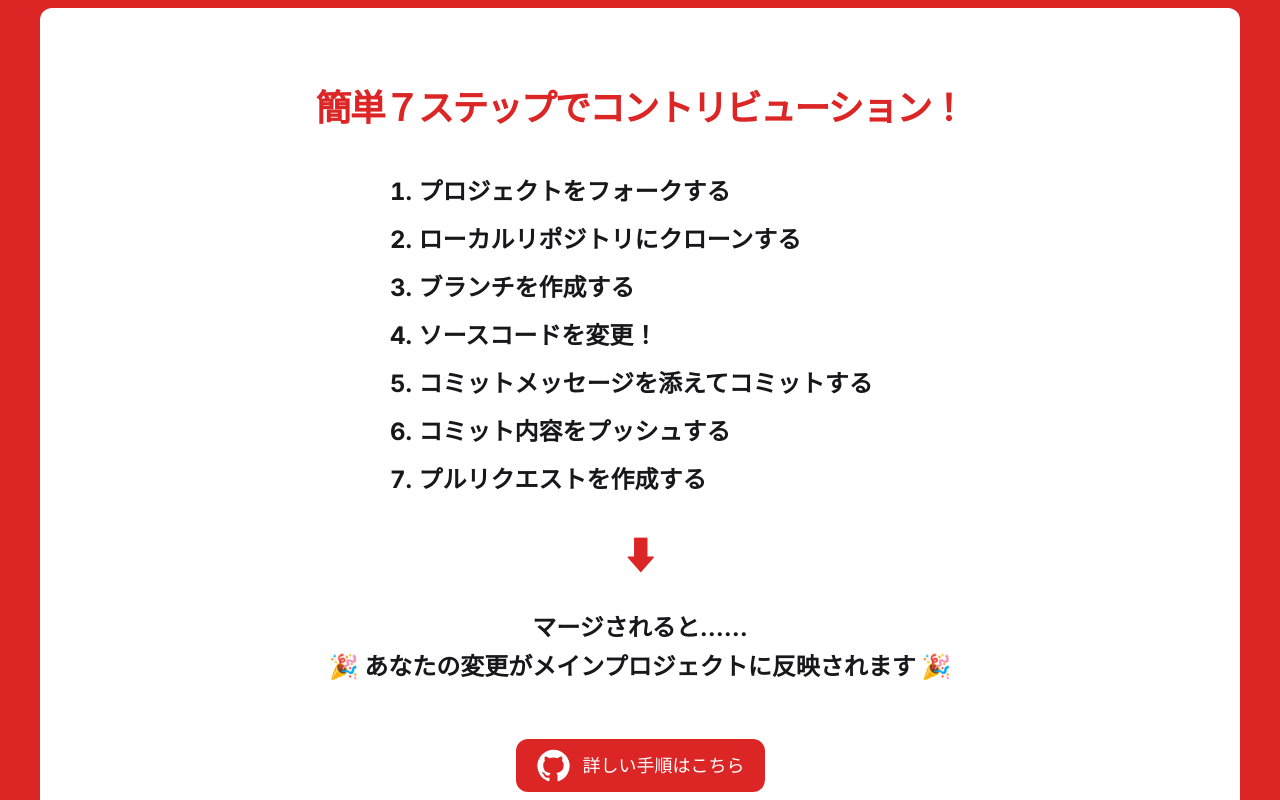
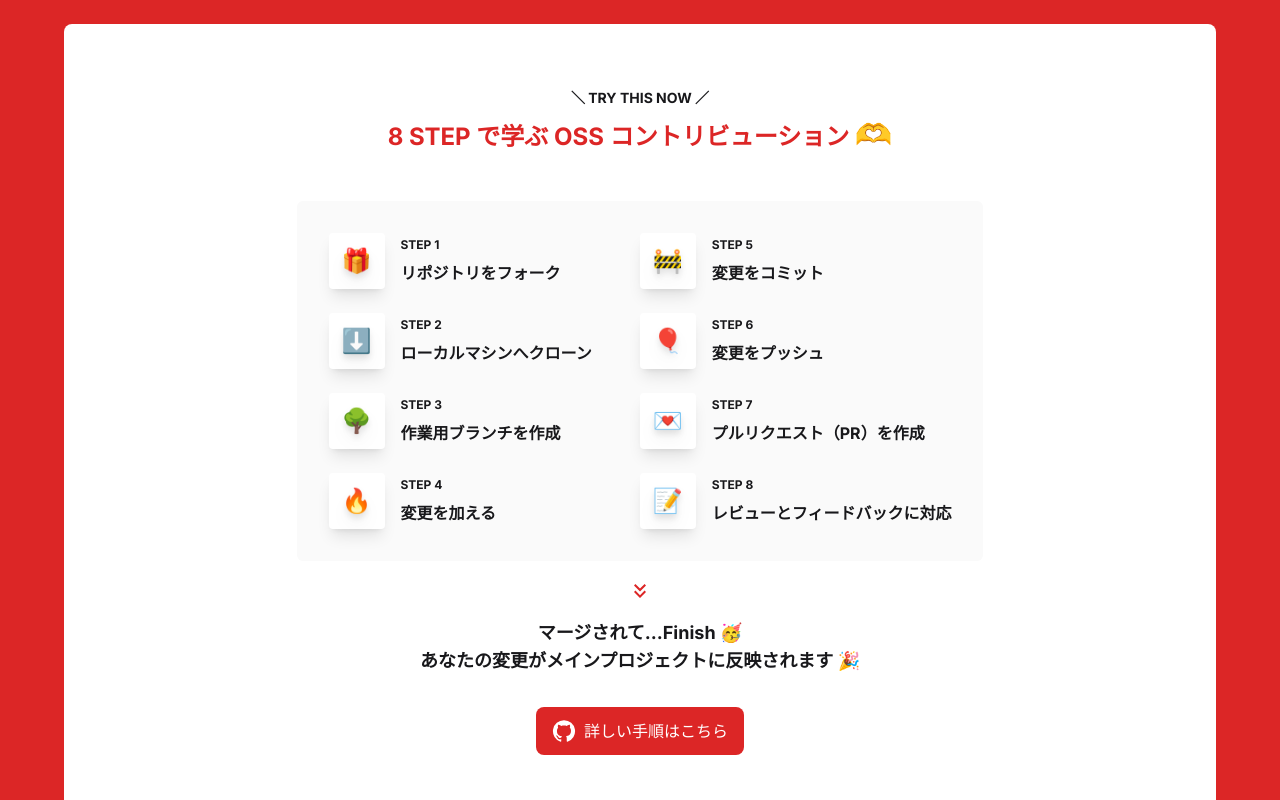
Before and after one commit to first-contributions-ja/first-contributions-ja.github.io, a Next.js app: page / in a window 1280 px wide. Shown: the part 840-1640 px from the top of the page. Built offline with nearby package versions, Linux system fonts and the light colour scheme.

Commit message:
🎨 style: コントリビューション概要仮実装 #64

```diff
--- a/src/app/page.tsx
+++ b/src/app/page.tsx
@@ -3,6 +3,8 @@ import { basePath } from "../../next.config";
 const BASE_PATH = basePath ? basePath : "";
 import GitHubIcon from "@mui/icons-material/GitHub";
 import { SITE_NAME } from "../../lib/constants";
+import KeyboardDoubleArrowDownIcon from "@mui/icons-material/KeyboardDoubleArrowDown";
+import ForkRightIcon from "@mui/icons-material/ForkRight";
 
 export default function Home() {
   return (
@@ -35,34 +37,123 @@ export default function Home() {
           />
         </div>
       </section>
-      <section className="bg-red-600 px-10 py-12">
-        <div className="rounded-xl bg-white p-20">
-          <h2 className="text-center text-4xl font-bold tracking-tighter text-red-600">
-            簡単７ステップでコントリビューション！
+      <section className="bg-red-600 p-16">
+        <div className="rounded-lg bg-white p-16 ">
+          <p className="text-center text-sm font-bold">＼ TRY THIS NOW ／</p>
+          <h2 className="mt-2 justify-center gap-2 text-center text-2xl font-bold text-red-600">
+            <span>8 STEP で学ぶ OSS コントリビューション </span>
+            <span className="text-3xl">🫶</span>
           </h2>
-          <ol className="mx-auto mb-8 mt-10 max-w-[500px] list-inside list-decimal text-2xl font-bold leading-loose">
-            <li>プロジェクトをフォークする</li>
-            <li>ローカルリポジトリにクローンする</li>
-            <li>ブランチを作成する</li>
-            <li>ソースコードを変更！</li>
-            <li>コミットメッセージを添えてコミットする</li>
-            <li>コミット内容をプッシュする</li>
-            <li>プルリクエストを作成する</li>
-          </ol>
-          <div className="mb-16 text-center text-2xl font-bold leading-relaxed">
-            <p className="mb-8 text-4xl text-red-600">⬇︎</p>
-            <p>マージされると……</p>
-            <p>🎉 あなたの変更がメインプロジェクトに反映されます 🎉</p>
+          {/* <ol className="mx-auto mt-8 w-fit list-inside list-decimal leading-loose"> */}
+          <div className="mx-auto mt-12 flex w-fit justify-center gap-12 rounded-md  bg-zinc-50 p-8">
+            <ol className=" w-fit font-bold leading-loose">
+              <li>
+                <div className="flex items-center gap-4">
+                  <div className=" flex aspect-square w-[56px] items-center justify-center rounded bg-white text-2xl shadow-lg">
+                    <span className="drop-shadow-lg">🎁</span>
+                  </div>
+                  <p className="flex-1">
+                    <span className="block text-[12px] font-bold ">STEP 1</span>
+                    リポジトリをフォーク
+                  </p>
+                </div>
+              </li>
+              <li className="mt-6">
+                <div className="flex items-center gap-4">
+                  <div className=" flex aspect-square w-[56px] items-center justify-center rounded bg-white text-2xl shadow-lg">
+                    <span className="drop-shadow-lg">⬇️</span>
+                  </div>
+                  <p className="flex-1">
+                    <span className="block text-[12px] font-bold">STEP 2</span>
+                    ローカルマシンへクローン
+                  </p>
+                </div>
+              </li>
+              <li className="mt-6">
+                <div className="flex items-center gap-4">
+                  <div className=" flex aspect-square w-[56px] items-center justify-center rounded bg-white text-2xl shadow-lg">
+                    <span className="drop-shadow-lg">🌳</span>
+                  </div>
+                  <p className="flex-1">
+                    <span className="block text-[12px] font-bold">STEP 3</span>
+                    作業用ブランチを作成
+                  </p>
+                </div>
+              </li>
+              <li className="mt-6">
+                <div className="flex items-center gap-4">
+                  <div className=" flex aspect-square w-[56px] items-center justify-center rounded bg-white text-2xl shadow-lg">
+                    <span className="drop-shadow-lg">🔥</span>
+                  </div>
+                  <p className="flex-1">
+                    <span className="block text-[12px] font-bold">STEP 4</span>
+                    変更を加える
+                  </p>
+                </div>
+              </li>
+            </ol>
+            <ol className=" w-fit font-bold leading-loose">
+              <li>
+                <div className="flex items-center gap-4">
+                  <div className=" flex aspect-square w-[56px] items-center justify-center rounded bg-white text-2xl shadow-lg">
+                    <span className="drop-shadow-lg">🚧</span>
+                  </div>
+                  <p className="flex-1">
+                    <span className="block text-[12px] font-bold">STEP 5</span>
+                    変更をコミット
+                  </p>
+                </div>
+              </li>
+              <li className="mt-6">
+                <div className="flex items-center gap-4">
+                  <div className=" flex aspect-square w-[56px] items-center justify-center rounded bg-white text-2xl shadow-lg">
+                    <span className="drop-shadow-lg">🎈</span>
+                  </div>
+                  <p className="flex-1">
+                    <span className="block text-[12px] font-bold">STEP 6</span>
+                    変更をプッシュ
+                  </p>
+                </div>
+              </li>
+              <li className="mt-6">
+                <div className="flex items-center gap-4">
+                  <div className=" flex aspect-square w-[56px] items-center justify-center rounded bg-white text-2xl shadow-lg">
+                    <span className="drop-shadow-lg">💌</span>
+                  </div>
+                  <p className="flex-1">
+                    <span className="block text-[12px] font-bold">STEP 7</span>
+                    プルリクエスト（PR）を作成
+                  </p>
+                </div>
+              </li>
+              <li className="mt-6">
+                <div className="flex items-center gap-4">
+                  <div className=" flex aspect-square w-[56px] items-center justify-center rounded bg-white text-2xl shadow-lg">
+                    <span className="drop-shadow-lg">📝</span>
+                  </div>
+                  <p className="flex-1">
+                    <span className="block text-[12px] font-bold">STEP 8</span>
+                    レビューとフィードバックに対応
+                  </p>
+                </div>
+              </li>
+            </ol>
           </div>
-          <div className="text-center">
-            <a
-              href="https://github.com/first-contributions-ja/first-contributions-ja.github.io"
-              className="rounded-xl bg-red-600 px-5 py-4 text-lg text-white transition hover:opacity-70"
-            >
-              <GitHubIcon fontSize="large" className="mr-3 -translate-y-0.5" />
-              詳しい手順はこちら
-            </a>
-          </div>
+          <p className="mt-4 text-center text-red-600">
+            <KeyboardDoubleArrowDownIcon className="text-4xl" />
+          </p>
+          <p className="mt-4 text-center text-lg font-bold">
+            マージされて...Finish 🥳
+            <br />
+            あなたの変更がメインプロジェクトに反映されます 🎉
+          </p>
+          <a
+            href="https://github.com/first-contributions-ja/first-contributions-ja.github.io"
+            className="mx-auto mt-8 flex w-fit items-center justify-center gap-2 rounded-lg bg-red-600 px-4 py-3 text-white transition hover:opacity-70"
+          >
+            <GitHubIcon fontSize="medium" className="" />
+            <span>詳しい手順はこちら</span>
+          </a>
         </div>
       </section>
     </>
```
